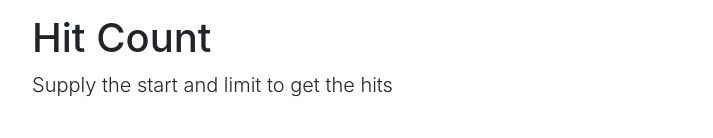
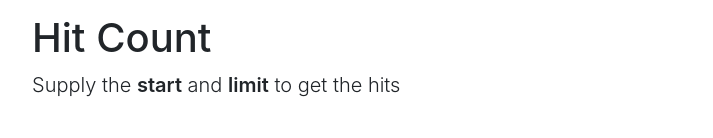
Before and after one commit to adelekeoladapo/verify-card-ui, an Angular app: page / in a window 1280 px wide. Shown: the part 377-515 px from the top of the page, without its empty margins (283-996 px from the left). Built offline with nearby package versions, Linux system fonts and the light colour scheme.

Commit message:
Text formatting

```diff
--- a/src/app/app.component.css
+++ b/src/app/app.component.css
@@ -0,0 +1,3 @@
+strong {
+  font-weight: 600;
+}
--- a/src/app/app.component.html
+++ b/src/app/app.component.html
@@ -33,7 +33,7 @@
 
   <div class="container">
     <h1 class="mt-5">Hit Count</h1>
-    <p class="lead">Supply the start and limit to get the hits</p>
+    <p class="lead">Supply the <strong>start</strong> and <strong>limit</strong> to get the hits</p>
     <br/>
   </div>
 
```
